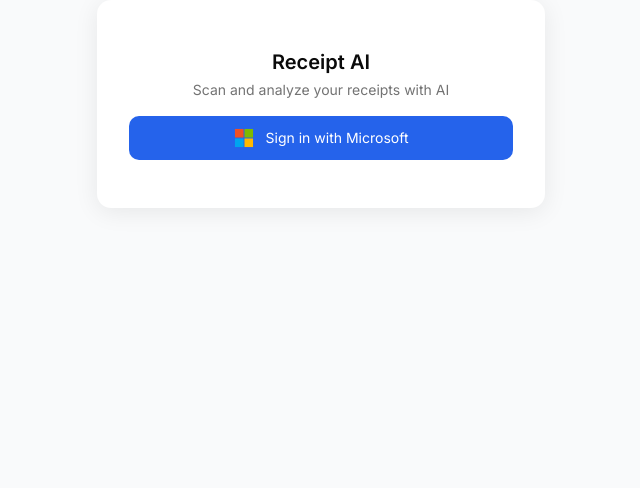
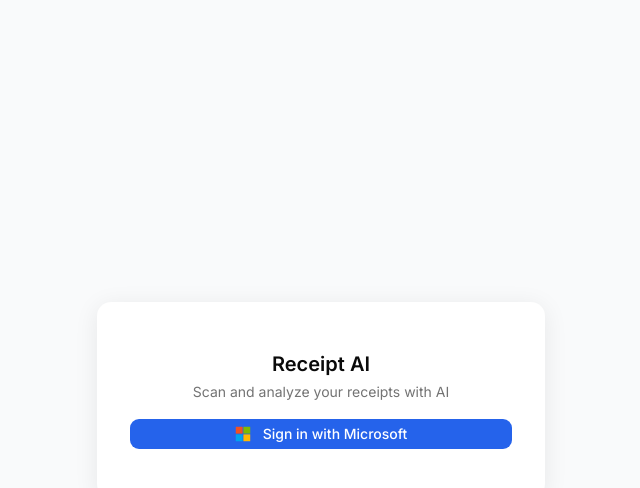
Before and after one commit to todor-grigorov/receipt-ai, a Next.js app in the folder apps/frontend/: page /login in a window 1280 px wide. Shown: the top 488 px of the page, without its empty margins (319-959 px from the left). Built offline with nearby package versions, Linux system fonts and the light colour scheme; no server answers; what @azure/msal-react would draw is missing.

Commit message:
feat: add signIn functionality in Login page

```diff
--- a/apps/frontend/src/app/login/page.tsx
+++ b/apps/frontend/src/app/login/page.tsx
@@ -1,4 +1,8 @@
+"use client";
+
+import { signIn } from "@/lib/auth";
 import MicrosoftLogo from "@/components/MicrosoftLogo";
+import { Button } from "@/components/ui/button";
 import {
   Card,
   CardContent,
@@ -6,26 +10,28 @@
   CardHeader,
   CardTitle,
 } from "@/components/ui/card";
-import React from "react";
 
 const Login = () => {
   return (
-    <div className="w-full h-full bg-[#F9FAFB] flex justify-center items-center">
+    <div className="w-full min-h-screen bg-[#F9FAFB] flex justify-center items-center">
       <Card
         style={{ boxShadow: "0 4px 24px rgba(0,0,0,0.08)" }}
         className="w-md h-fit py-12 shadow-md"
       >
-        <CardHeader className="flex flex-col items-center justufy-center p-0">
+        <CardHeader className="flex flex-col items-center justify-center p-0">
           <CardTitle className="text-xl font-semibold">Receipt AI</CardTitle>
           <CardDescription>
             Scan and analyze your receipts with AI
           </CardDescription>
         </CardHeader>
         <CardContent className="flex justify-center">
-          <button className="flex items-center gap-3 bg-[#2563EB] text-white px-6 py-3 rounded-lg w-sm justify-center cursor-pointer">
+          <Button
+            onClick={() => signIn()}
+            className="flex items-center gap-3 bg-[#2563EB] text-white px-6 py-3 rounded-lg w-sm justify-center cursor-pointer"
+          >
             <MicrosoftLogo />
             Sign in with Microsoft
-          </button>
+          </Button>
         </CardContent>
       </Card>
     </div>
```
